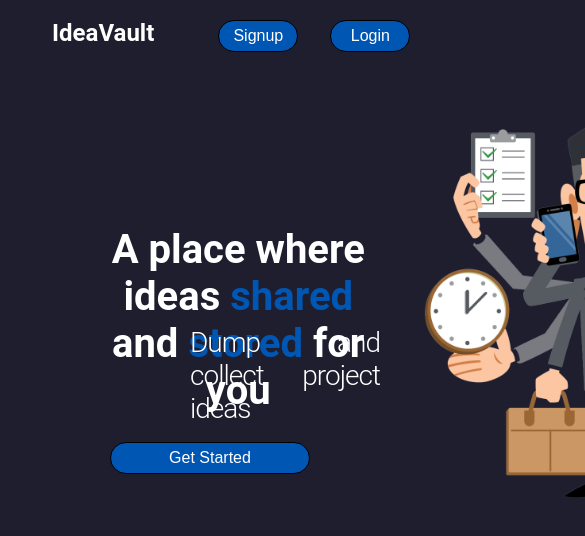
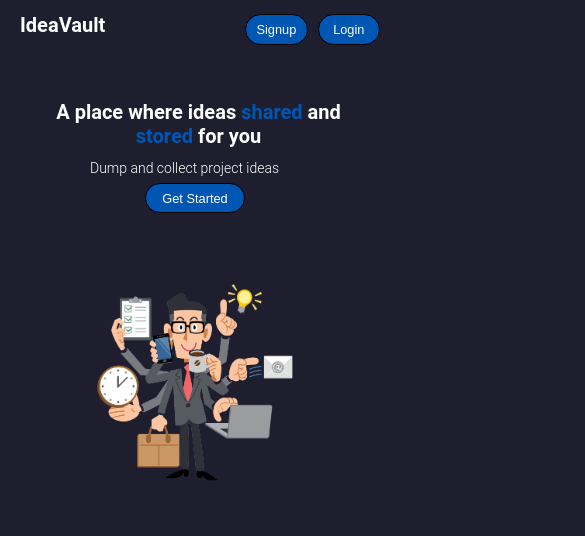
Before and after one commit to Naiduyenduva/IdaeVault_project, a React (Vite) app in the folder Frontend/client/: page / in a window 390 px wide. Shown: the top 536 px of the page, 585 px wide, since content can reach past the window. Built offline with nearby package versions, Linux system fonts and the light colour scheme.

Commit message:
added responsiveness

```diff
--- a/Frontend/client/src/App.css
+++ b/Frontend/client/src/App.css
@@ -315,3 +315,121 @@ svg {
 .close {
   width: 30px;
 }
+
+@media (max-width: 768px) {
+
+  .navbar {
+    padding: 0;
+    align-items: center;
+  }
+  .idea-vault {
+    font-size: 20px;
+  }
+  button {
+      height: 1.9rem;
+      width: 3.9rem;
+      font-size: 0.8rem;
+      padding: 0;
+  }
+  .home-container {
+    display: grid;
+  }
+  .box1 {
+    height: 200px;
+    padding: 0;
+  }
+  .heading1 {
+    margin: 0;
+    margin-top: 40px;
+    margin-left: 20px;
+    font-size: 20px;
+    width: 90%;
+  }
+  .heading2 {
+    font-size: 14px;
+    margin-top: -90px;
+    letter-spacing: 0;
+    margin-left: 60px;
+  }
+  .image {
+    height: 205px;
+    width: 200px;
+  }
+  .get {
+    width: 100px;
+    margin-left: 70px;
+  }
+  input {
+    width: 15rem;
+    height: 1rem;
+  }
+  .s-title {
+    font-size: 1.5rem;
+    letter-spacing: 0px;
+  }
+  .l-title {
+    font-size: 1.5rem;
+    letter-spacing: -1px;
+    margin-left: 20px;
+  }
+  label {
+    font-size: 0.7rem;
+  }
+  .buttons {
+    margin-right: 10px;
+    gap: 10px;
+  }
+  .modal-content {
+    display: grid;
+    height: 20px;
+    width: 200px;
+  }
+  .close {
+    height: 20px;
+    width: 20px;
+    margin-top: -2px;
+  }
+  .message {
+    margin-top: -19px;
+  }
+  .add-buttons {
+    display: flex;
+    margin-top: 10px;
+  }
+  .add-idea {
+    width: 100px;
+    margin: 15px;
+  }
+  .card {
+    width: 250px;
+  }
+  .pro-title {
+    font-size: 16px;
+  }
+  .description {
+    font-size: 12px;
+  }
+  .techstack {
+    font-size: 14px;
+  }
+  .tech {
+    height: 10px;
+    width: auto;
+    padding: 10pxpx;
+  }
+  .features {
+    font-size: 14px;
+  }
+  .text {
+    font-size: 12px;
+  }
+  .whole-card {
+    display: grid;
+    grid-template-columns: repeat(1,200px);
+    margin: 0;
+    margin-left: 40px;
+    margin-bottom: 30px;
+  }
+
+
+}
--- a/Frontend/client/src/components/Modal.jsx
+++ b/Frontend/client/src/components/Modal.jsx
@@ -5,7 +5,7 @@ const Modal = ({ message, onClose }) => {
         <div className="modal-overlay">
             <div className="modal-content">
                 <button className='close' onClick={onClose}>X</button>
-                <p>{message}</p>
+                <p className='message'>{message}</p>
             </div>
         </div>
     );
--- a/Frontend/client/src/components/Navbar.jsx
+++ b/Frontend/client/src/components/Navbar.jsx
@@ -20,7 +20,7 @@ function Navbar() {
     return (
        <div className='navbar navborder'>
       <div className='nav-bulb'>
-      <h2>IdeaVault</h2>
+      <h2 className='idea-vault'>IdeaVault</h2>
       </div>
       <div className='navbar buttons'>
       {isLoggedIn ? (
--- a/Frontend/client/src/components/user.jsx
+++ b/Frontend/client/src/components/user.jsx
@@ -32,7 +32,7 @@ function User() {
         <div className="add-buttons">
             <button  onClick={projectsHandler} className="add-idea">My Projects</button>
             <button  onClick={addIdea} className="add-idea">Add project</button>
-            <button  onClick={allProjectsHandler} className="add-idea">All project ideas</button>
+            <button  onClick={allProjectsHandler} className="add-idea">All projects</button>
         </div>
         { componentVisible && <ProjectData />}
              { allProjects &&<AllProjects />}
```
Also changed, not shown: Frontend/client/src/components/ProjectData.jsx (line endings or trailing spaces).
